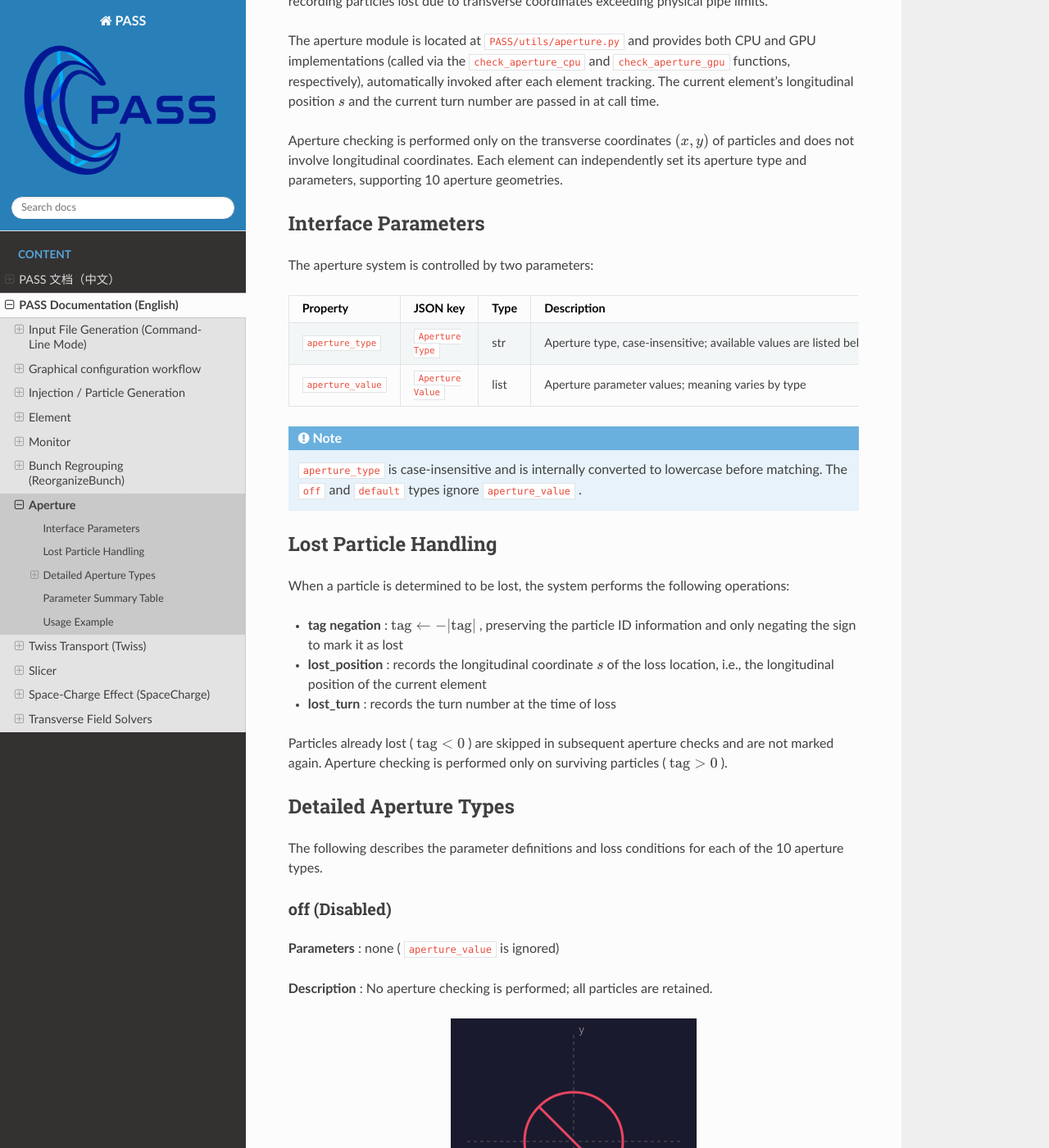
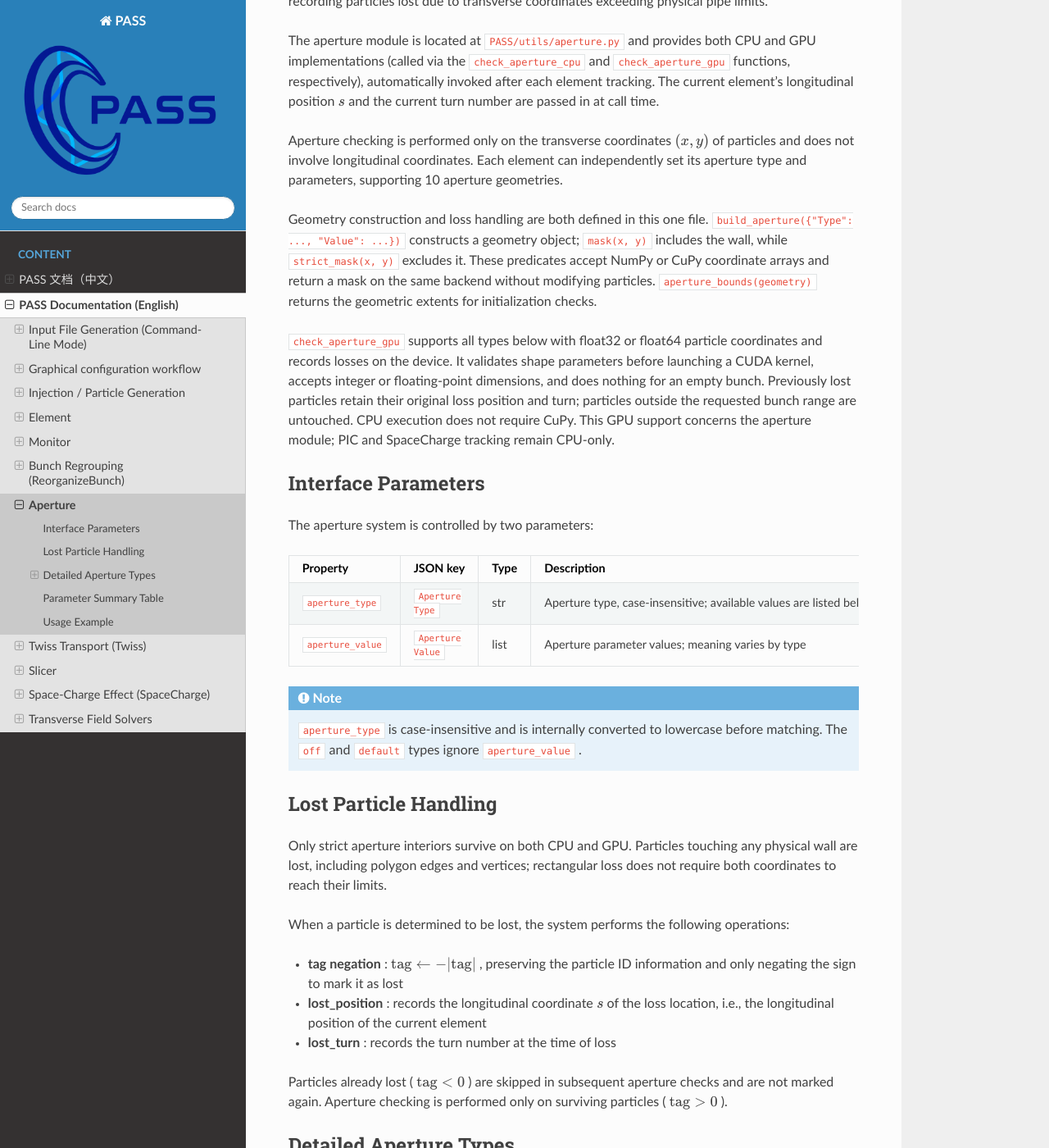
Before and after one commit to changmx/PASS, a Sphinx documentation site: the page built from docs/source/en/aperture.rst, in a window 1280 px wide and 1400 px high, scrolled down 242 px. Shown: the whole window at 82% size. Built offline with Sphinx 7.4.7 and the Read the Docs theme 3.1.0, drawn with Linux system fonts in a browser that asks for light colours; some of the changed text lies outside the part shown.

Commit message:
style: optimize some details

```diff
--- a/docs/source/en/aperture.rst
+++ b/docs/source/en/aperture.rst
@@ -6,6 +6,21 @@ This module describes the **aperture checking system** (Aperture) in PASS, used
 The aperture module is located at ``PASS/utils/aperture.py`` and provides both CPU and GPU implementations (called via the ``check_aperture_cpu`` and ``check_aperture_gpu`` functions, respectively), automatically invoked after each element tracking. The current element's longitudinal position :math:`s` and the current turn number are passed in at call time.
 
 Aperture checking is performed only on the transverse coordinates :math:`(x, y)` of particles and does not involve longitudinal coordinates. Each element can independently set its aperture type and parameters, supporting 10 aperture geometries.
+
+Geometry construction and loss handling are both defined in this one file.
+``build_aperture({"Type": ..., "Value": ...})`` constructs a geometry object;
+``mask(x, y)`` includes the wall, while ``strict_mask(x, y)`` excludes it.
+These predicates accept NumPy or CuPy coordinate arrays and return a mask on
+the same backend without modifying particles. ``aperture_bounds(geometry)``
+returns the geometric extents for initialization checks.
+
+``check_aperture_gpu`` supports all types below with float32 or float64 particle
+coordinates and records losses on the device. It validates shape parameters
+before launching a CUDA kernel, accepts integer or floating-point dimensions,
+and does nothing for an empty bunch. Previously lost particles retain their
+original loss position and turn; particles outside the requested bunch range
+are untouched. CPU execution does not require CuPy. This GPU support concerns
+the aperture module; PIC and SpaceCharge tracking remain CPU-only.
 
 
 Interface Parameters
@@ -37,6 +52,10 @@ The aperture system is controlled by two parameters:
 
 Lost Particle Handling
 ----------------------
+
+Only strict aperture interiors survive on both CPU and GPU. Particles touching
+any physical wall are lost, including polygon edges and vertices; rectangular
+loss does not require both coordinates to reach their limits.
 
 When a particle is determined to be lost, the system performs the following operations:
 
@@ -80,13 +99,15 @@ default (Default Rectangle)
 
 **Parameters** : none ( ``aperture_value`` is ignored)
 
-**Description** : Uses the default ±1m rectangular aperture, equivalent to the ``rectangle`` type with ``aperture_value = [1.0, 1.0]`` .
+**Description** : Ordinary elements use the default ±1m rectangle, equivalent
+to ``aperture_value = [1.0, 1.0]``. ``SpaceCharge`` instead resolves default
+to the rectangle defined by its configuration's grid extent; see :doc:`space_charge`.
 
 **Loss condition** :
 
 .. math::
 
-  |x| > 1.0 \quad \text{or} \quad |y| > 1.0
+  |x| \ge 1.0 \quad \text{or} \quad |y| \ge 1.0
 
 .. raw:: html
 
@@ -288,19 +309,21 @@ The racetrack aperture consists of a central rectangle and two semi-elliptical e
 
 **Survival condition** (particle survives if either condition is met):
 
-Inside the rectangular region:
+Strictly inside the rectangular region:
 
 .. math::
 
-  |x| \le w \quad \text{and} \quad |y| \le h
+  |x| < w \quad \text{and} \quad |y| < h
 
 Inside the elliptical end region (when :math:`|x| > w` ):
 
 .. math::
 
-  \left(\frac{|x| - w}{a}\right)^2 + \left(\frac{y}{b}\right)^2 \le 1
+  \left(\frac{|x| - w}{a}\right)^2 + \left(\frac{y}{b}\right)^2 < 1
 
-**Loss condition** : Not inside the rectangle and not inside the elliptical end.
+At the internal seams :math:`|x|=w`, a particle survives only when
+:math:`|y|<\min(h,b)`; these seams are not physical walls. All other points
+outside the strict regions are lost.
 
 .. raw:: html
 
@@ -372,7 +395,9 @@ polygon (Polygon)
 
 **Parameters** : ``aperture_value = [[x1, y1], [x2, y2], ...]`` , a list of vertices, automatically closed (the last vertex connects back to the first vertex).
 
-**Loss condition** : The point is outside the polygon.
+**Loss condition** : The point lies on an edge or vertex, or outside the polygon.
+The edge check precedes ray casting; it uses a small floating-point tolerance
+shared by CPU and GPU.
 
 The **ray casting** method is used to determine whether a point is inside the polygon: a ray is cast from the test point in the horizontal direction, and the number of intersections with the polygon edges is counted:
 
```
Also changed, not shown: other parts of docs/source/en/aperture.rst (+10 -10 lines), docs/source/zh/aperture.rst (+32 -16 lines), 1 other file.
